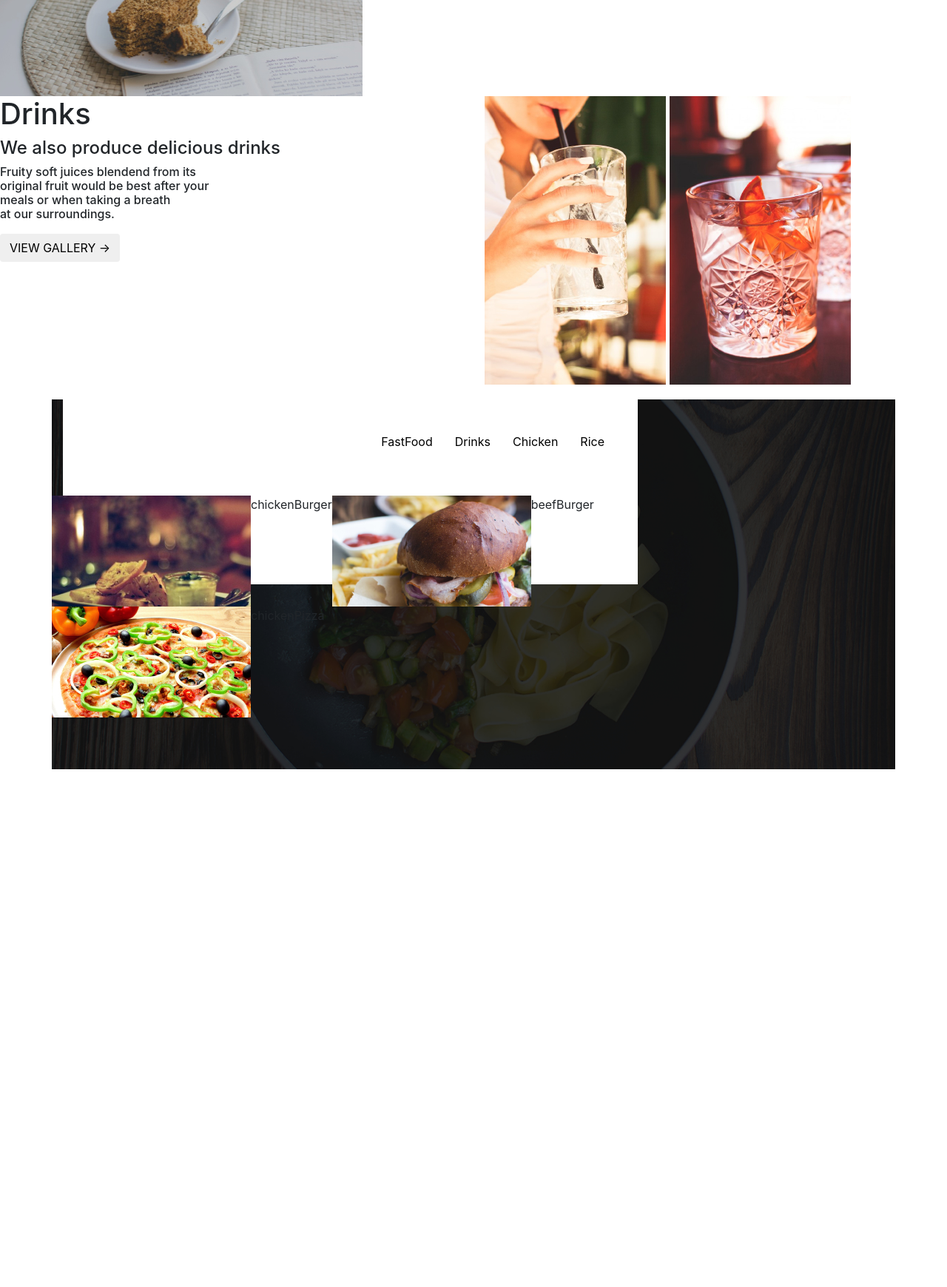
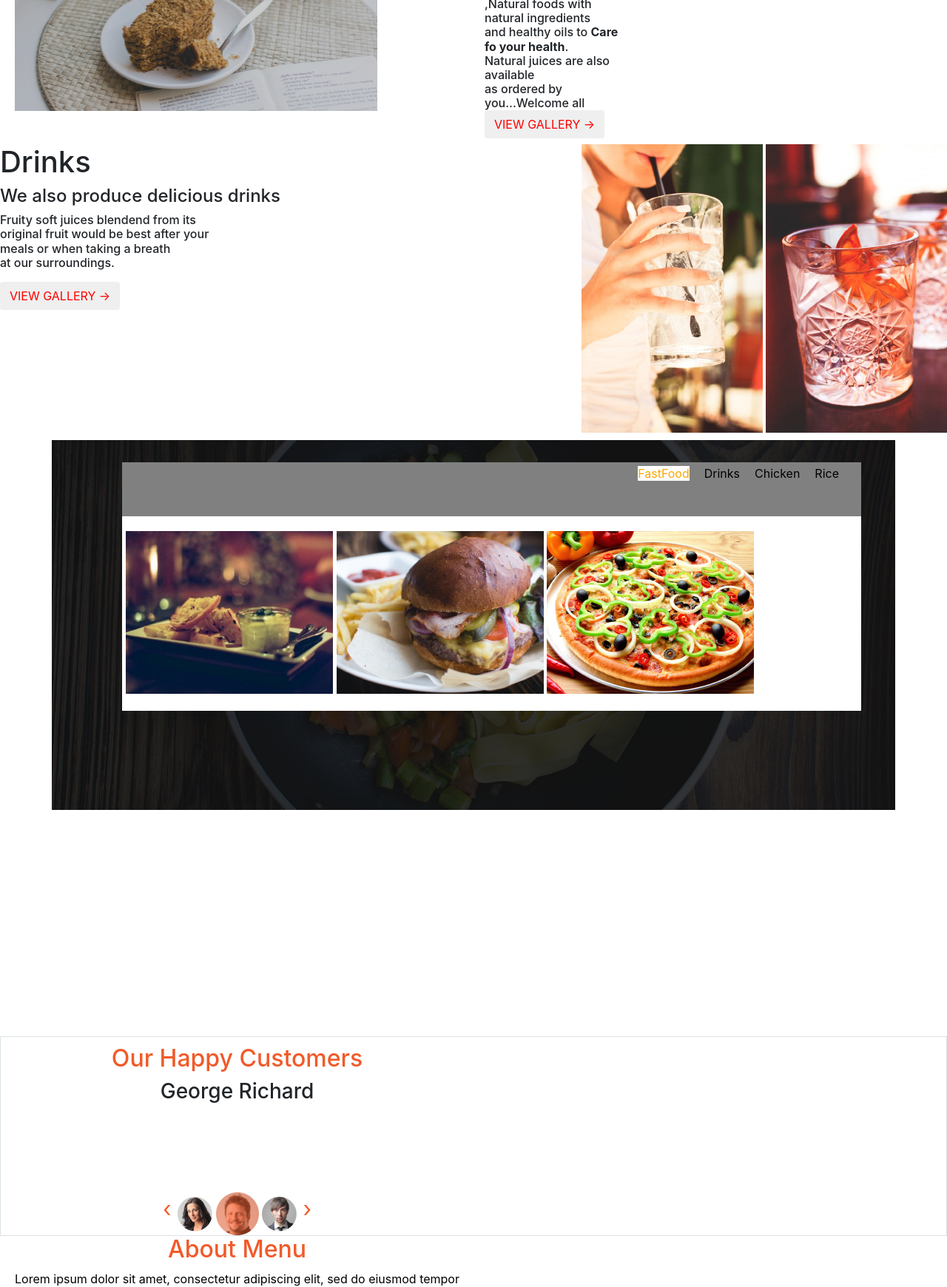
Before and after one commit to cyne-agolla/anita-skitchen, a plain HTML site: page index.html in a window 1280 px wide. Shown: the part 1060-2800 px from the top of the page at 74% size. Before the commit the page ends 2400 px from the top, so only its background shows below. Drawn offline with nearby package versions, Linux system fonts and the light colour scheme.

Commit message:
add file content

```diff
--- a/css/styles.css
+++ b/css/styles.css
@@ -12,9 +12,6 @@
 p{
   color:white;
 }
-.col-md-4{
-  align-items: right;
-}
 .hour{
   background-color: grey;
 }
@@ -22,24 +19,29 @@ p{
   background-color: #D35400;
 }
 #breakfast{
-  background-image: url("../img/foodtop/breakfast.jpg");
+  background-image: url('../img/fastfood/foodtop/breakfast.jpg');
+  background-repeat: no-repeat;
+  width: 300px;
+  height: 300px;
+  float: left;
+}
+#lunch{
+  background-image: url('../img/fastfood/foodtop/lunch.jpg');
   background-repeat: no-repeat;
   width: 300px;
   height: 300px;
 }
-#lunch{
-  background-image: url("../img/foodtop/lunch.jpg");
+#dinner{
+  background-image: url('../img/fastfood/foodtop/dinner.jpg');
   background-repeat: no-repeat;
   width: 300px;
   height: 300px;
-
 }
-
-#dinner{
-  background-image: url("../img/foodtop/dinner.jpg");
-  background-repeat: no-repeat;
-  width: 300px;
-  height: 300px;
+.drinks{
+  float:right;
+}
+.first{
+  float: right;
 }
 .paragraph{
   text-align: left;
@@ -50,35 +52,16 @@ p{
   background-repeat: no-repeat;
   background-size: cover;
   height: 500px;
-  margin-top:20px;
+  margin-top: 10px;
   margin-bottom: 300px;
-}
-#chickenBurger{
-  background-image: url("../img/fastfood/chickenBurger.jpg");
-  background-repeat: no-repeat;
-  height:150px;
-  width:100px;
-}
-#beefBurger{
-  background-image: url("../img/fastfood/beefBurger.jpg");
-  background-repeat: no-repeat;
-  height:150px;
-  width:100px;
-}
-#chickenPizza{
-  background-image: url("../img/fastfood/chickenPizza.jpg");
-  background-repeat: no-repeat;
-  height:150px;
-  width:100px;
-
+  padding-top: 20px;
 }
 .table{
   background-color: white;
-  height: 50%;
-  width:70%;
-}
-.col-md-4{
-  float:right;
+  height: 70%;
+  width:90%;
+  margin: 80px;
+  margin-top:10px;
 }
 nav li {
   float: right;
@@ -93,19 +76,53 @@ nav ul{
   }
 
 nav ul a{
-  background-color: grey;
   text-align: right;
 }
  nav ,ul ,li ,a{
     text-decoration:none;
     color: black;
-    list-style-type: none;
-    padding:15px;
+    list-style-type:none;
+    padding:10px;
+    background-color: grey;
+    padding-top: 1px;
 }
-#sec{
+.sec{
   background-color: white;
   color: orange;
+  text-align: left;
+  height:50%;
+  width:50%;
 }
 .btn{
-
+cursor: pointer;
+color: #FF0000;
 }
+.fastfood{
+  padding: 20px;
+}
+#bord{
+float:right;
+}
+.container-fluid{
+margin-top: 1px;
+}
+.border{
+  margin-top: 5px;
+}
+.container-menu{
+  background-image: url('../img/backgrounds/subscribe.jpg');
+  background-repeat: no-repeat;
+  background-size: cover;
+  height: 300px;
+  width:100%;
+  margin-top:20px;
+}
+.container-footer{
+  background-color: #FF5733;
+  background-size: cover;
+  height: 300px;
+  width:100%;
+}
+.container-footer{
+  text-align:center;
+}
--- a/index.html
+++ b/index.html
@@ -32,19 +32,20 @@
       </div>
         <div class="row">
         <div class="col-md-6">
-          <div class="fastfood">
+        <div class="fastfood" shadow>
            <img src="img/fastFood1.jpg">
            <img src="img/fastFood2.jpg">
           </div>
          </div>
+       <div class="first">
          <div class="col-md-6">
             <h1>First Food</h1>
                <h4>You'll love our delicious fast food</h4>
-               <h6>Our restaurant offers the best meals at your service<br>,Natural foods with natural ingredients<br> and healthy oils to <strong>Care fo your health</strong>.</br>Natural juices are also available<br> as ordered by you...Welcome all</br>
+               <h6>Our restaurant offers the best meals at your service<br>,Natural foods with natural ingredients</br> and healthy oils to <strong>Care fo your health</strong>.</br>Natural juices are also available<br> as ordered by you...Welcome all</br>
             <button class="btn" type="submit">VIEW GALLERY &rarr;</button>
             </div>
           </div>
-         <div class="well">
+      </div>
            <div class="row">
            <div class="col-md-6">
              <h1>Drinks</h1>
@@ -52,8 +53,7 @@
               <h6>Fruity soft juices blendend from its <br>original fruit would be best after your<br> meals or when taking a breath <br>at our surroundings.</p>
                 <button class="btn" type="submit">VIEW GALLERY &rarr;</button>
           </div>
-
-          <div class="col-md-6">
+        <div class="col-md-6" shadow>
            <div class="drinks">
             <img src="img/drink1.jpg">
             <img src="img/drink2.jpg">
@@ -67,23 +67,51 @@
                 <li>Rice</li>
                 <li>Chicken</li>
                 <li>Drinks</li>
-              <div id="sec">
-                <li>FastFood</li>
-              </div>
+                <li><span class="sec"> FastFood</span></li>
               </ul>
             </nav>
         <div class="row">
-            <div class="col-md-4" id="chickenBurger">
+          <div class="fastfood">
+            <img src="img/fastfood/chickenBurger.jpg">
+            <img src="img/fastfood/beefBurger.jpg">
+            <img src="img/fastfood/chickenPizza.jpg">
           </div>
-            <div class="meal-lable">chickenBurger
         </div>
-            <div class="col-md-4" id="beefBurger">
         </div>
-            <div class="meal-lable">beefBurger
       </div>
-            <div class="col-md-4" id="chickenPizza">
     </div>
-            <div class="meal-lable">chickenPizza
+  <div class="row">
+   <div class="container-fluid padding-01" shadow>
+     <div class="border">
+       <div class="col-md-6">
+           <div class="text-center justify-content">
+           <h2 style="color:#F15A29;margin-top:10px;">Our Happy Customers</h2>
+           <h3>George Richard</h3>
+           <p class="color:black;">Lorem ipsum dolor sit amet, consectetur adipiscing elit, sed do eiusmod tempor incididunt ut labore et dolore magna aliqua. Ut enim ad minim veniam, quis nostrud exercitation ullamco laboris nisi ut aliquip ex ea commodo consequat. Duis aute irure dolor in reprehenderit in voluptate.</p>
+         <span style="font-size:30px;color:#F15A29;"> &#8249; </span>
+         <img src="img/customers/p1.png" class="img-responsive">
+         <img src="img/customers/p2.png" class="img-responsive">
+         <img src="img/customers/p3.png" class="img-responsive"><span style="font-size:30px;color:#F15A29;"> &#8250;</span>
+      <div id="bord">
+          <h2 style="color:#F15A29;">About Menu</h2>
+          <p style="color:black;">	Lorem ipsum dolor sit amet, consectetur adipiscing elit, sed do eiusmod tempor incididunt ut labore et dolore magna aliqua. Ut enim ad minim veniam, quis nostrud exercitation ullamco laboris nisi ut aliquip ex ea commodo consequat. Duis aute irure dolor in reprehenderit in voluptate velit esse cillum dolore eu fugiat nulla pariatur. Excepteur sint occaecat cupidatat non proident, sunt in culpa qui officia deserunt mollit anim id est laborum.</p>
+         </div>
+        </div>
+       </div>
+      </div>
+     </div>
+   </div>
+         <div class="container-menu">
+           <h5 style="color:white;text-align:center;padding-top:70px;">Get our daily food items delivered to your email</h5>
+         </div>
+      <div class="container-footer">
+        <div class="important">
+        <img src="img/footerlogos/logo_white.png" ><lable style="color:white;">MENU</lable>
+        <p>This is what we are</p>
+        <img src="img/footerlogos/facebook.png">
+        <img src="img/footerlogos/twitter.png">
+        <img src="img/footerlogos/pinterest.png">
+        <h4  style="color: white"><br><br><br>2016 Menu Restaurant</4>
       </div>
     </div>
         <script src="js/jquery-3.3.1.js"></script>
```
Also changed, not shown: img/fastfood/foodtop/breakfast.jpg (renamed from img/foodtop/breakfast.jpg), img/fastfood/foodtop/dinner.jpg (renamed from img/foodtop/dinner.jpg), img/fastfood/foodtop/dinner2.jpg (renamed from img/foodtop/dinner2.jpg), img/fastfood/foodtop/lunch.jpg (renamed from img/foodtop/lunch.jpg), js/jquery-3.3.1.js (renamed from js/jquery-3.3.1 (1).js). Lines whose indentation alone changed are shown as unchanged.
